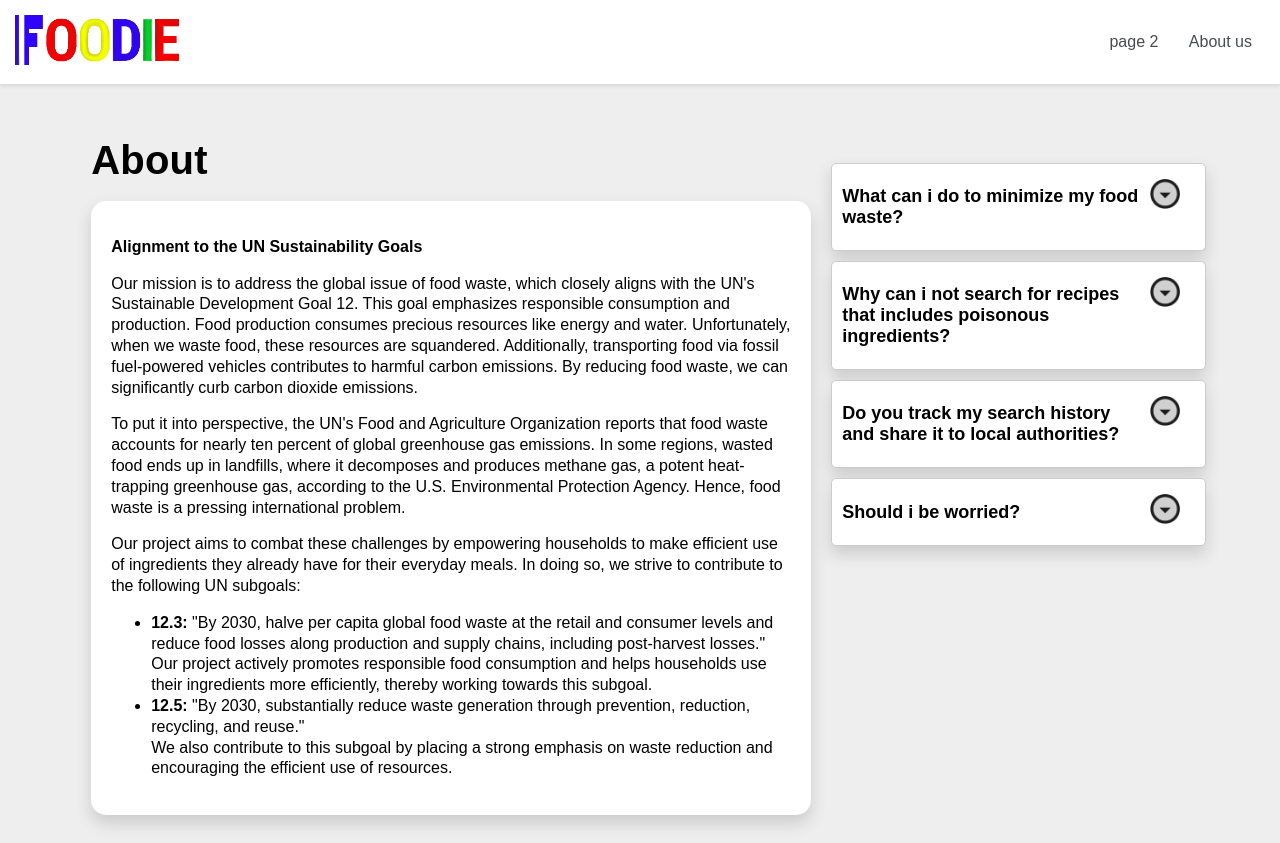
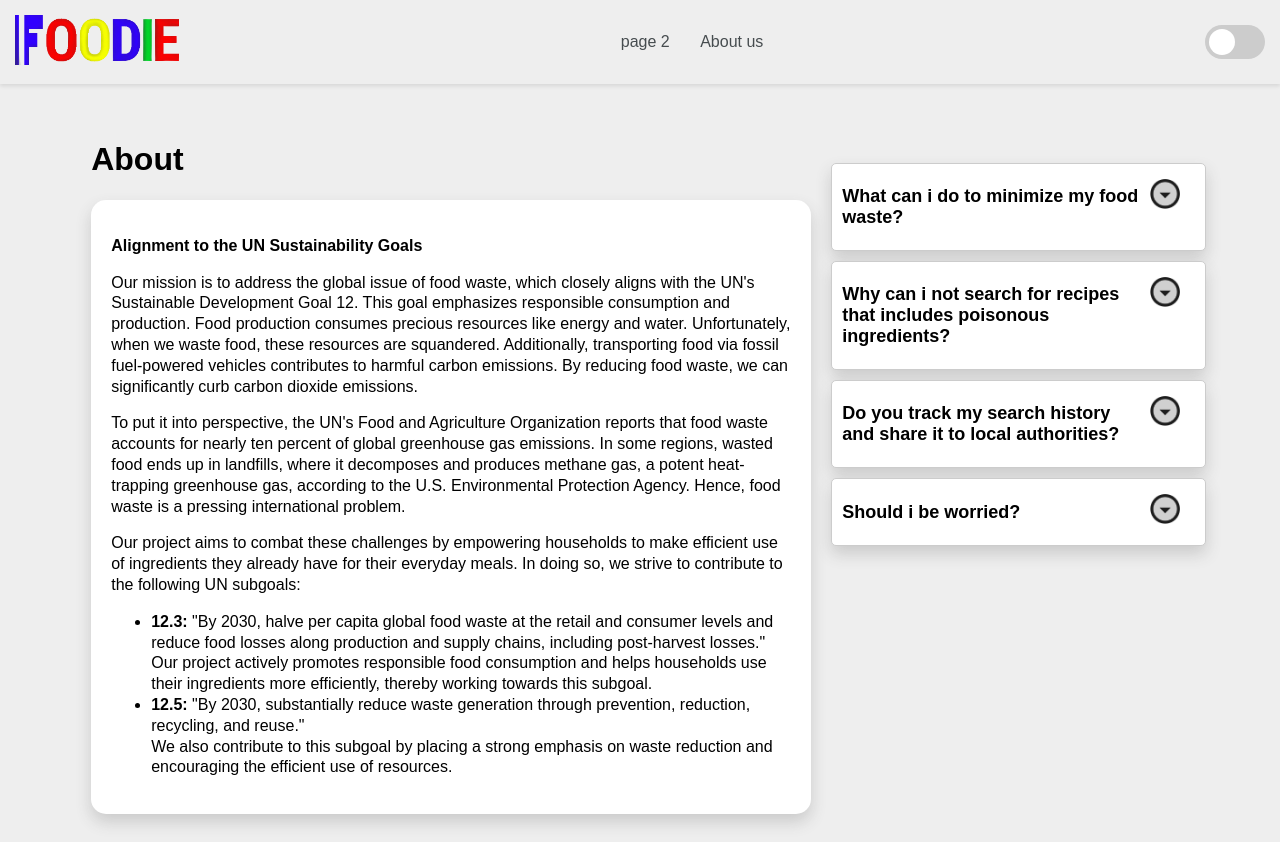
Before and after one commit to hermanolvik/Foodie, a Flask app: page /page_3 in a window 1280 px wide. Run offline with Flask 3, Linux system fonts and the light colour scheme.

Commit message:
Save, not finished

```diff
--- a/static/base.css
+++ b/static/base.css
@@ -4,6 +4,8 @@ body {
     font-family: Arial, sans-serif;
     background-color: #eeeeee;
 }
+
+
 
 header {
     position: fixed;
@@ -52,4 +54,116 @@ nav a.active {
     border-color: rgb(70, 176, 59);
 }
 
+/* =========================DarkMode================= */
+
+.light-mode {
+    background-color: #eeeeee;
+    /*color: black;*/
+}
+
+.dark-mode-body {
+    background-color: rgb(20, 20, 20);
+}
+
+.dark-mode-head {
+    background-color: black;
+    /*color: white;*/
+    box-shadow: 0 2px 4px rgba(255, 255, 255, 0.3);
+}
+
+.Ingredients-dark{
+    width: 100%;
+    margin-right: 15%;
+    color: white;
+}
+
+.Ingredients-light{
+    width: 100%;
+    margin-right: 15%;
+    color: black;
+}
+
+.dark-portions{
+    margin: 10px;
+    color: white;
+}
+
+.portions{
+    margin: 10px;
+    color: black;
+}
+
+.about-dark{
+    font-family: Arial,Helvetica,sans-serif;
+    font-weight: 900;
+    font-size: 2.5rem;
+    letter-spacing: .0125rem;
+    line-height: 1.7rem;
+    color: white;
+}
+
+.about-light{
+    font-family: Arial,Helvetica,sans-serif;
+    font-weight: 900;
+    font-size: 2.5rem;
+    letter-spacing: .0125rem;
+    line-height: 1.7rem;
+    color: black;
+}
+
+.switch {
+    position: relative;
+    display: inline-block;
+    width: 60px;
+    height: 34px;
+}
+
+/* Hide the default checkbox */
+.switch input {
+    opacity: 0;
+    width: 0;
+    height: 0;
+}
+
+/* Style the slider (the switch itself) */
+.slider {
+    position: absolute;
+    cursor: pointer;
+    top: 0;
+    left: 0;
+    right: 0;
+    bottom: 0;
+    background-color: #ccc;
+    -webkit-transition: .4s;
+    transition: .4s;
+    border-radius: 34px;
+}
+
+/* Style the slider when it's in the "on" (dark mode) position */
+.slider:before {
+    position: absolute;
+    content: "";
+    height: 26px;
+    width: 26px;
+    left: 4px;
+    bottom: 4px;
+    background-color: white;
+    -webkit-transition: .4s;
+    transition: .4s;
+    border-radius: 50%;
+}
+
+/* Change the background color of the slider when it's in the "off" (light mode) position */
+#toggleSwitch:checked + .slider {
+    background-color: darkgray;
+}
+
+/* Move the slider to the right (dark mode) when checked */
+#toggleSwitch:checked + .slider:before {
+    -webkit-transform: translateX(26px);
+    -ms-transform: translateX(26px);
+    transform: translateX(26px);
+}
+
+
 /*===================== END ======================*/
--- a/static/main.css
+++ b/static/main.css
@@ -82,9 +82,14 @@
 
 
 }
+
+/*
 .portions{
     margin : 10px;
+    color: blue;
 }
+*/
+
 .dropdown{
 
 
--- a/static/page3.css
+++ b/static/page3.css
@@ -13,6 +13,7 @@
 
 }
 
+/*
 .AboutPage h1 {
     font-family: Arial,Helvetica,sans-serif;
     font-weight: 900;
@@ -20,6 +21,7 @@
     letter-spacing: .0125rem;
     line-height: 1.7rem;
 }
+*/
 
 .AboutField{
     background-color: #ffffff;
--- a/static/recipe.css
+++ b/static/recipe.css
@@ -25,12 +25,6 @@
 
 .Ingredients {
     width: 100%;
-}
-
-.Ingredients h1 {
-    width: 100%;
-
-    margin-right: 15%;
 }
 
 .SquareBox{
--- a/templates/base.html
+++ b/templates/base.html
@@ -8,17 +8,23 @@
     {% block additional_css %}{% endblock %}
 
 </head>
-<body>
-    <header>
+<body id="Bbody" class="light-mode">
+    <header id="Hheader" class="light-mode">
         <a href="{{ url_for('main') }}" id="logo"><img src="{{ url_for('static', filename='header-logo.png') }}" alt="Header Image" height="50"></a>
         <nav>
             <a href="{{ url_for('page_2') }}">page 2</a>
             <a href="{{ url_for('page_3') }}">About us</a>
         </nav>
+        <label class="switch">
+            <input type="checkbox" id="toggleSwitch">
+            <span class="slider"></span>
+        </label>
     </header>
+
     <main>
         {% block content %}{% endblock %}
     </main>
+    <script src="{{ url_for('static', filename='base.js') }}"></script>
 
 </body>
 </html>
--- a/templates/main.html
+++ b/templates/main.html
@@ -27,7 +27,7 @@
 
     <div class="special-input">
 
-        <div class="portions">
+        <div id="portions-id" class="portions">
             <label for='Portions-dd'><b>Portions</b></label>
             <select id='Portions-dd' name='Portions'>
                 <option value='1'>1</option>
--- a/templates/page3.html
+++ b/templates/page3.html
@@ -9,7 +9,7 @@
 {% block content %}
 <div class="Container">
     <div class="AboutPage">
-        <h1>About</h1>
+        <h1 id="aboutId">About</h1>
         <div class="AboutField">
 
             <p class="AboutText">
--- a/templates/recipe.html
+++ b/templates/recipe.html
@@ -25,11 +25,11 @@
 
     <div class="ContentWrapper">
         <div class="IngredientsContainer">
-            <div class="Ingredients">
+            <div id="IngredientsId" class="Ingredients">
                 {% for ingredient in ingredients.split('<br>') %}
                     {% if ingredient.strip() %}
                         {% if loop.index == 1 %}
-                            <h1>{{ ingredient | safe }}</h1>
+                            <h1 id="IngredientsHead">{{ ingredient | safe }}</h1>
                         {% else %}
                             <div class="SquareBox">
                                 <p>{{ ingredient | safe }}</p>
```
Also changed, not shown: static/base.js (added, +34 -0 lines).
